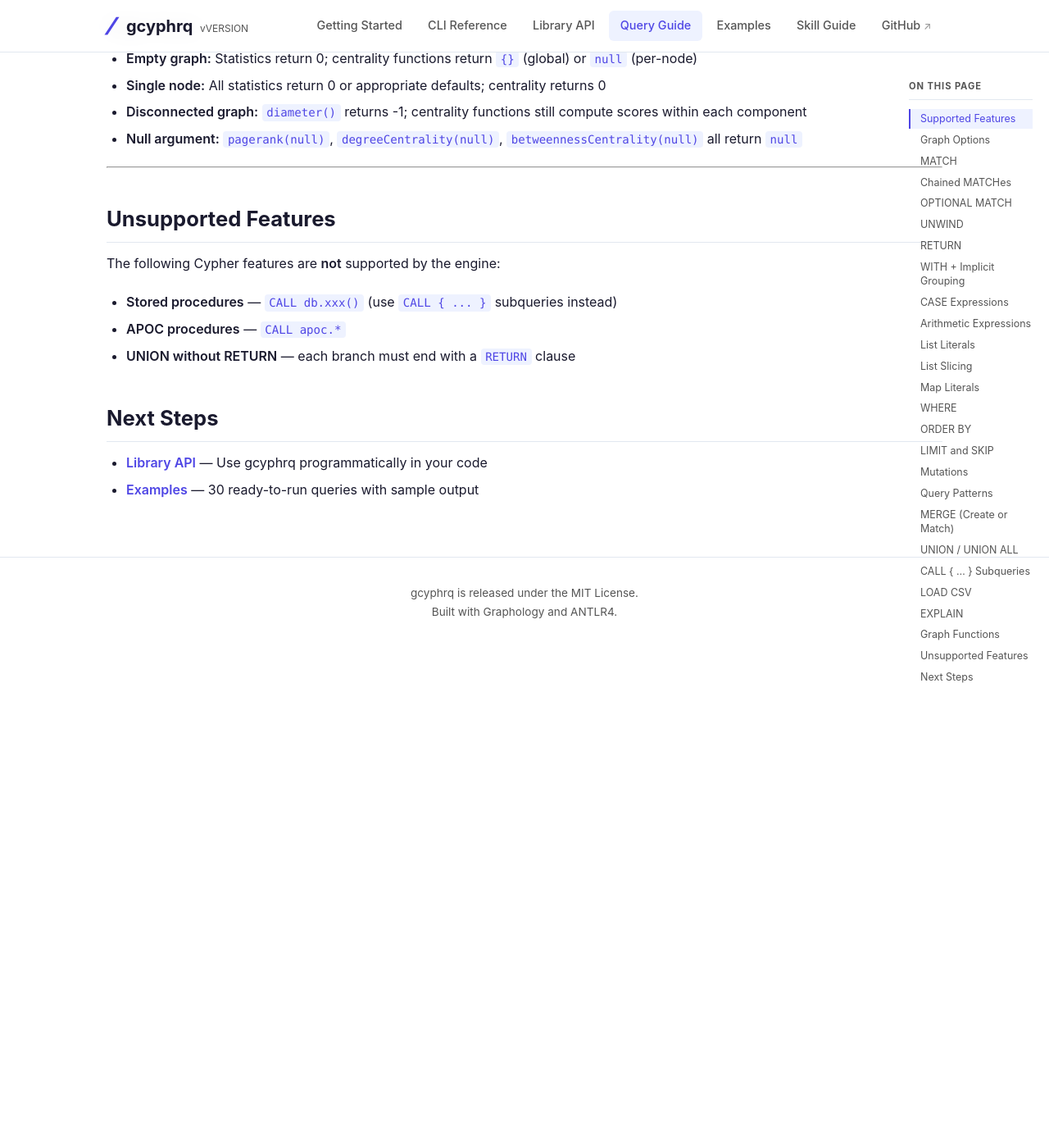
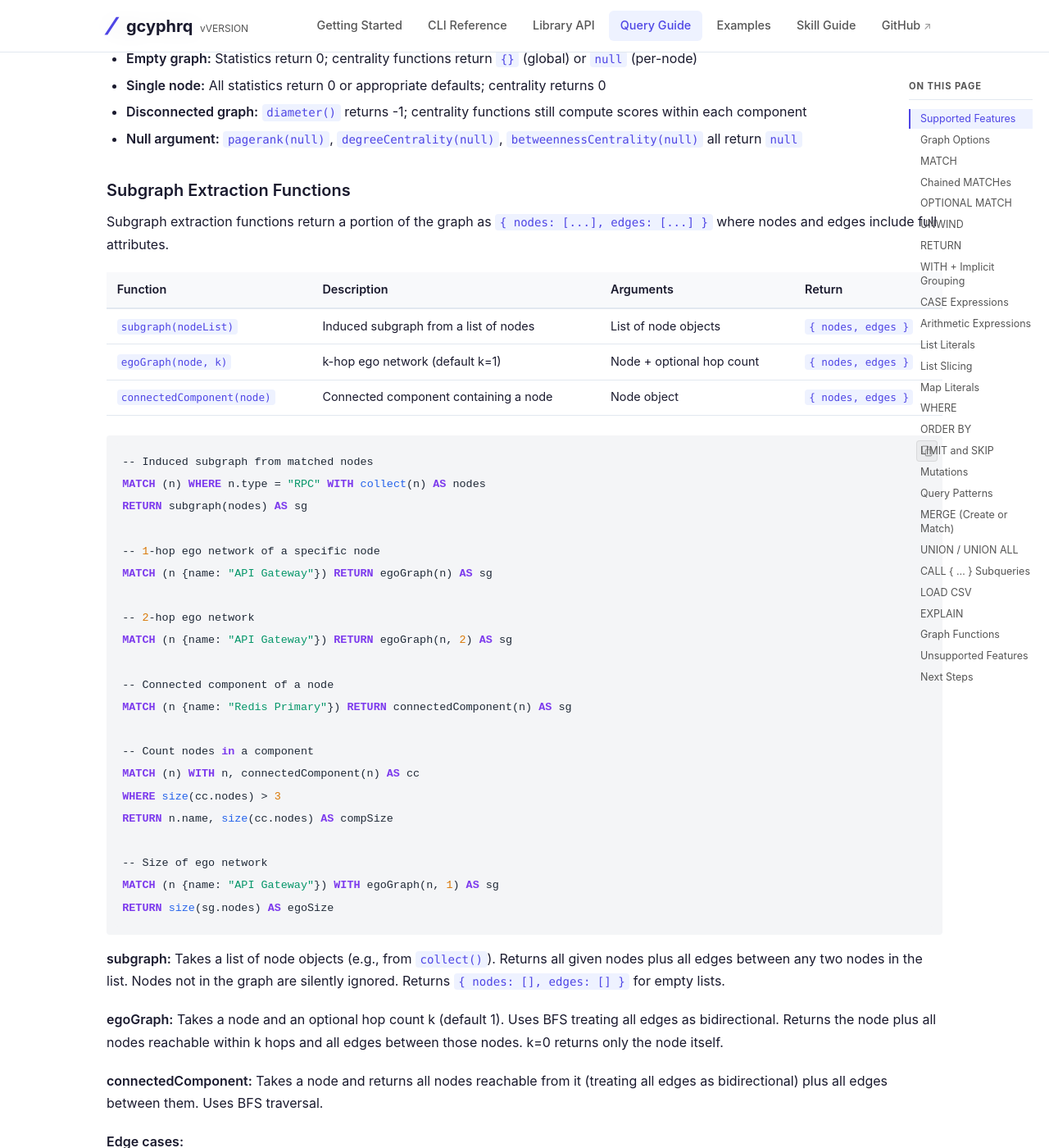
Before and after one commit to plelevier/gcyphrq, a Jekyll site: the page built from docs/query-guide.md, in a window 1280 px wide and 1400 px high, scrolled down 50114 px. Shown: the whole window at 82% size. Built offline with Jekyll 4.4.1, drawn with Linux system fonts in a browser that asks for light colours; before the commit the page ends 50904 px from its top, so only the background shows below that; some of the changed text lies outside the part shown.

Commit message:
docs: add subgraph extraction functions to docs, AGENTS.md, SKILL.md, and lib.ts exports

````diff
--- a/docs/query-guide.md
+++ b/docs/query-guide.md
@@ -1877,6 +1877,52 @@ ORDER BY pr DESC
 - **Disconnected graph:** `diameter()` returns -1; centrality functions still compute scores within each component
 - **Null argument:** `pagerank(null)`, `degreeCentrality(null)`, `betweennessCentrality(null)` all return `null`
 
+### Subgraph Extraction Functions
+
+Subgraph extraction functions return a portion of the graph as `{ nodes: [...], edges: [...] }` where nodes and edges include full attributes.
+
+| Function | Description | Arguments | Return |
+|---|---|---|---|
+| `subgraph(nodeList)` | Induced subgraph from a list of nodes | List of node objects | `{ nodes, edges }` |
+| `egoGraph(node, k)` | k-hop ego network (default k=1) | Node + optional hop count | `{ nodes, edges }` |
+| `connectedComponent(node)` | Connected component containing a node | Node object | `{ nodes, edges }` |
+
+```cypher
+-- Induced subgraph from matched nodes
+MATCH (n) WHERE n.type = "RPC" WITH collect(n) AS nodes
+RETURN subgraph(nodes) AS sg
+
+-- 1-hop ego network of a specific node
+MATCH (n {name: "API Gateway"}) RETURN egoGraph(n) AS sg
+
+-- 2-hop ego network
+MATCH (n {name: "API Gateway"}) RETURN egoGraph(n, 2) AS sg
+
+-- Connected component of a node
+MATCH (n {name: "Redis Primary"}) RETURN connectedComponent(n) AS sg
+
+-- Count nodes in a component
+MATCH (n) WITH n, connectedComponent(n) AS cc
+WHERE size(cc.nodes) > 3
+RETURN n.name, size(cc.nodes) AS compSize
+
+-- Size of ego network
+MATCH (n {name: "API Gateway"}) WITH egoGraph(n, 1) AS sg
+RETURN size(sg.nodes) AS egoSize
+```
+
+**subgraph:** Takes a list of node objects (e.g., from `collect()`). Returns all given nodes plus all edges between any two nodes in the list. Nodes not in the graph are silently ignored. Returns `{ nodes: [], edges: [] }` for empty lists.
+
+**egoGraph:** Takes a node and an optional hop count k (default 1). Uses BFS treating all edges as bidirectional. Returns the node plus all nodes reachable within k hops and all edges between those nodes. k=0 returns only the node itself.
+
+**connectedComponent:** Takes a node and returns all nodes reachable from it (treating all edges as bidirectional) plus all edges between them. Uses BFS traversal.
+
+**Edge cases:**
+- **Null/nonexistent node:** `egoGraph(null)` and `connectedComponent(null)` return `null`
+- **Negative k:** `egoGraph(n, -1)` returns `null`
+- **Non-array input:** `subgraph("not-an-array")` returns `null`
+- **Isolated node:** Returns `{ nodes: [node], edges: [] }`
+
 ---
 
 ## Unsupported Features
--- a/src/lib.ts
+++ b/src/lib.ts
@@ -636,6 +636,9 @@ export type { GraphInstance, GraphType } from './graph';
 
 // Re-export GraphIndexes and GraphConfig for consumers who build indexes manually
 export type { GraphIndexes, GraphConfig } from './types/cypher';
+
+// Re-export SubgraphResult for consumers who use subgraph/egoGraph/connectedComponent
+export type { SubgraphResult } from './engine/graph-functions';
 // IndexBuildOptions is exported as a top-level interface above (no re-export needed)
 
 // Re-export all AST, expression, and result types from types/cypher.ts
````
Also changed, not shown: AGENTS.md (+2 -0 lines), docs/library-api.md (+14 -0 lines), skills/gcyphrq/SKILL.md (+5 -0 lines).
